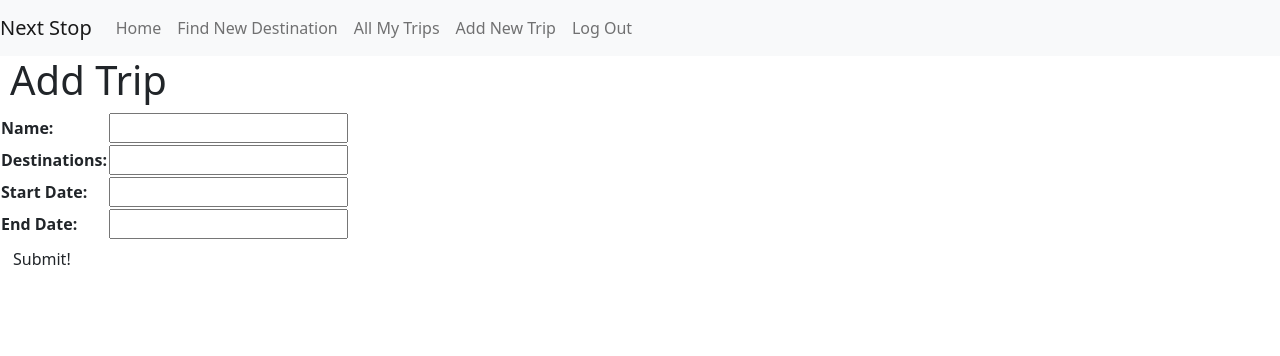
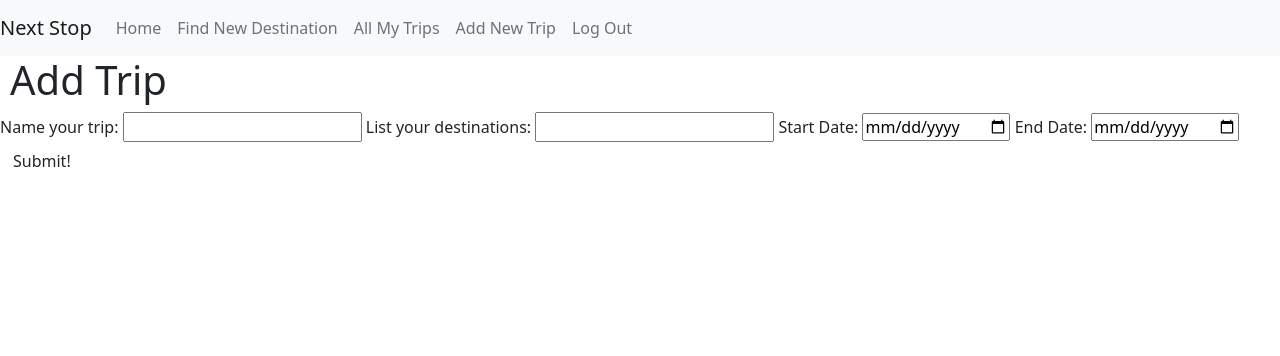
Before and after one commit to iris-personal/Next-Stop, a Django app: page /trips/create/ in a window 1280 px wide. Shown: the top 356 px of the page. Run offline with Django 4.2, Linux system fonts and the light colour scheme; the visitor is signed in with stand-in values (Sample User, id 1).

Commit message:
Destination bugs & form updates

```diff
--- a/main_app/templates/destinations.html
+++ b/main_app/templates/destinations.html
@@ -11,7 +11,7 @@
 <div class="card mb-3" id="destinations-card" style="max-width: 650px;">
     <div class="row g-0">
       <div class="col-md-4">
-        <img src="{{ photo }}" class="img-fluid rounded-start" alt="...">
+        <img src="{{ photos }}" class="img-fluid rounded-start" alt="...">
       </div>
       <div class="col-md-8">
         <div class="card-body">
--- a/main_app/templates/main_app/trip_form.html
+++ b/main_app/templates/main_app/trip_form.html
@@ -2,19 +2,34 @@
 {% block content %}
 
 {% if object %}
-  <h1>Edit {{ object.name }}</h1>
-{% else %}
-  <h1>Add Trip</h1>
-{% endif %}
-
 <form action="" method="POST">
   {% csrf_token %}
-  <table>
-    {{ form.as_table }}
-  </table>
+  <label>Name your trip:</label>
+  <input type="text" name="name" value="{{ trip.name }}">
+  <label>List your destinations:</label>
+  <input type="text" name="destinations"value="{{ trip.destinations }}">
+  <label>Start Date:</label>
+  <input type="date" name="start" id="" value="{{ trip.start }}">
+  <label>End Date:</label>
+  <input type="date" name="end" id="" value="{{ trip.end }}">
   <input type="submit" value="Submit!" class="btn">
 </form>
 
+{% else %}
+  <h1>Add Trip</h1>
+<form action="" method="POST">
+  {% csrf_token %}
+  <label>Name your trip:</label>
+  <input type="text" name="name">
+  <label>List your destinations:</label>
+  <input type="text" name="destinations">
+  <label>Start Date:</label>
+  <input type="date" name="start" id="" >
+  <label>End Date:</label>
+  <input type="date" name="end" id="" >
+  <input type="submit" value="Submit!" class="btn">
+</form>
+{% endif %}
 
 
 {% endblock %}
--- a/main_app/templates/trips/detail.html
+++ b/main_app/templates/trips/detail.html
@@ -1,5 +1,6 @@
 {% extends 'base.html' %}
 {% block content %}
+
 
 <div>
     <h1>{{trip.name}}</h1>
--- a/main_app/urls.py
+++ b/main_app/urls.py
@@ -13,6 +13,5 @@ urlpatterns = [
     path('trips/<int:pk>/update_activity/', views.ActivitiesUpdate.as_view(), name='activities_update'),
     path('trips/<int:pk>/delete_activity/', views.ActivitiesDelete.as_view(), name='activities_delete'),
     path('destinations/', views.destinations, name='destinations'),
-    path('destinations/create/', views.destinations_create, name='destinations_create'),
     path('destinations/search/', views.destinations_search, name='destinations_search'),
 ]
--- a/main_app/views.py
+++ b/main_app/views.py
@@ -72,22 +72,30 @@ def destinations_search(request):
   headers = {
     'Authorization': f'Basic {auth_key}'
   }
-  response = requests.get(f'https://api.roadgoat.com/api/v2/destinations/7879186', headers=headers)
+  response = requests.get(f'https://api.roadgoat.com/api/v2/destinations/{cityId}', headers=headers)
+  print(cityId)
   data = response.json()
   budget = data['data']['attributes']['budget']
   budgetText = budget[(list(budget.keys())[0])]
   text = budgetText['subText']
   safety = data['data']['attributes']['safety']
-  safetyText = safety[(list(safety.keys())[0])]
-  safetyRating = safetyText['subText']
+  if safety == {}:
+    safetyRating = 'unknown'
+  else:
+    safetyText = safety[(list(safety.keys())[0])]
+    safetyRating = safetyText['subText']
   covid = data['data']['attributes']['covid']
   covidText = covid[(list(covid.keys())[0])]
   covidRating = covidText['text']
   avgRating = data["data"]["attributes"]["average_rating"]
   avgRatingCond = "{:.2f}".format(avgRating)
-  photo = data['included'][1]['attributes']['image']['thumb']
+  for item in data['included']:
+    if item['type'] == 'photo' and int(item['id']) != 549 and int(item['id']) != 683:
+      photos = item['attributes']['image']['medium']
+    else:
+      photos = 'https://i.imgur.com/XqW2YV0.jpg'
   slugs = []
-  # known_for = data['included']
+
   for item in data['included']:
     if item['type'] == 'known_for':
       slugs.append(item['attributes']['slug'])
@@ -98,7 +106,7 @@ def destinations_search(request):
    'text': text,
    'safetyRating': safetyRating,
    'covidRating': covidRating,
-   'photo': photo,
+   'photos': photos,
    'slugs': slugs,
    'avgRatingCond': avgRatingCond
   })
@@ -125,9 +133,4 @@ class ActivitiesUpdate(LoginRequiredMixin, UpdateView):
 
 class ActivitiesDelete(LoginRequiredMixin, DeleteView):
   model = Activity
-  success_url = '/trips/'
-
-
-
-def destinations_create(request):
-  pass
+  success_url = '/trips/{trip_id}/'
```
Also changed, not shown: main_app/forms.py (+8 -0 lines).
